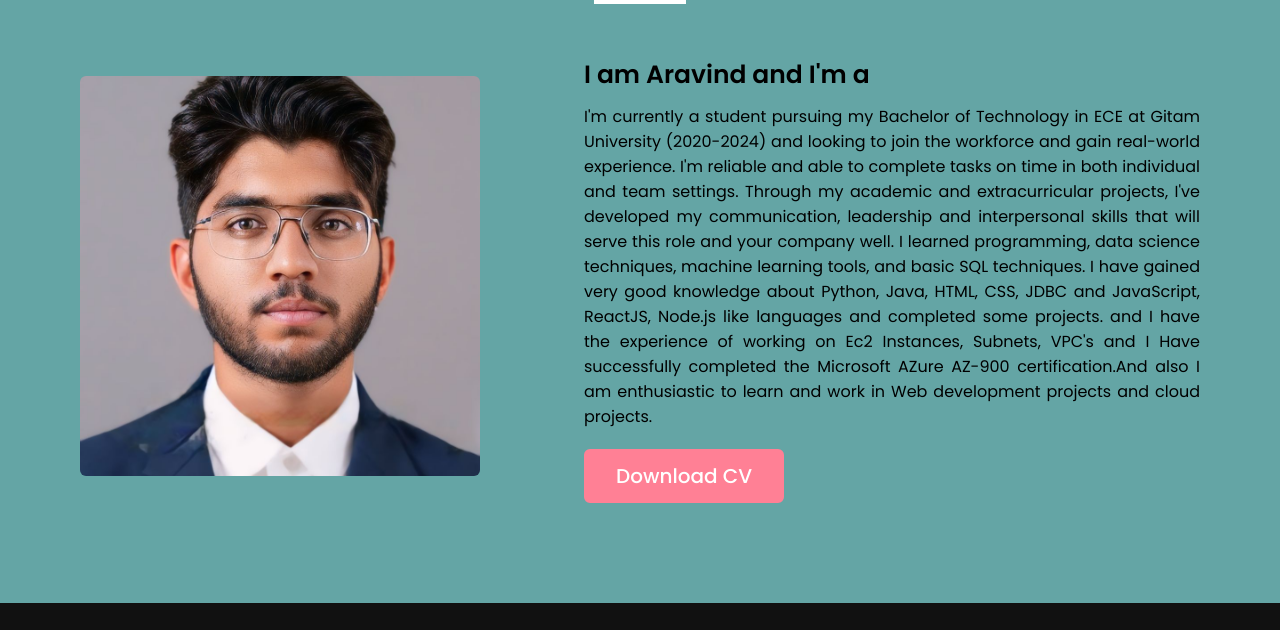
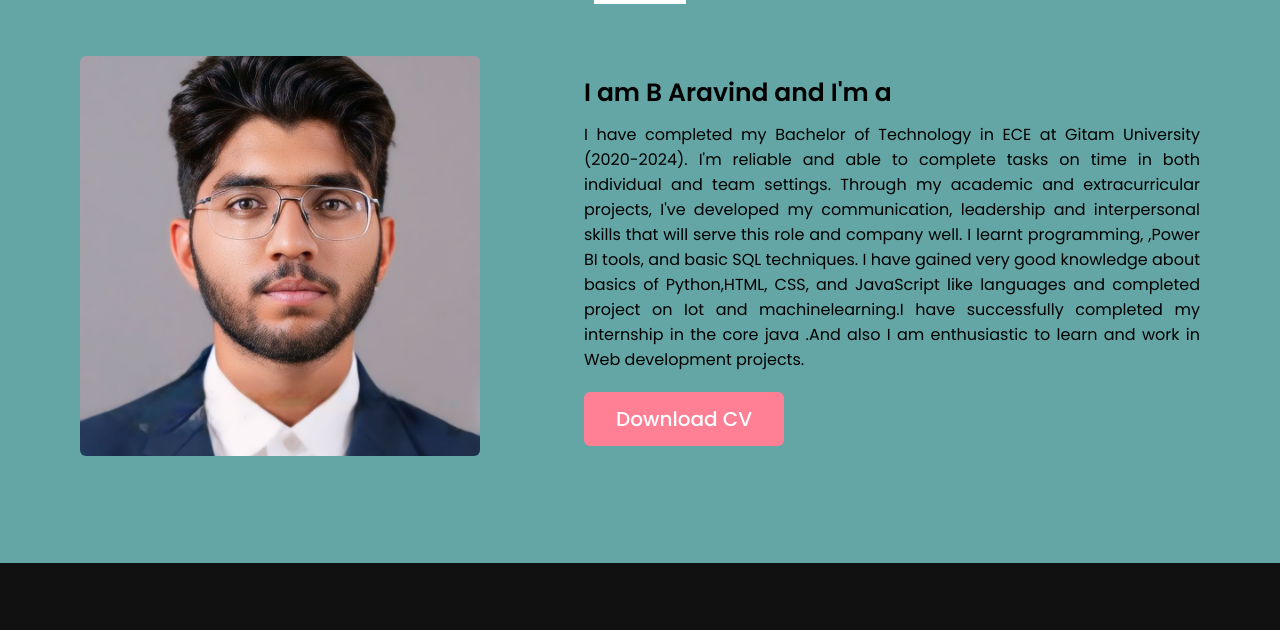
Before and after one commit to Aravind-B-2002/OIBSIB_Task_2, a plain HTML site: page index.html in a window 1280 px wide. Shown: the part 170-800 px from the top of the page. Drawn offline with nearby package versions, Linux system fonts and the light colour scheme.

Commit message:
Update index.html

```diff
--- a/index.html
+++ b/index.html
@@ -38,8 +38,8 @@
                     <img src="Image.jpeg">
                 </div>
                 <div class="column right">
-                    <div class="text">I am Aravind and I'm a<span class="typing-2"></span></div>
-                    <p> I'm currently a student pursuing my Bachelor of Technology in ECE at Gitam University (2020-2024) and looking to join the workforce and gain real-world experience. I'm reliable and able to complete tasks on time in both individual and team settings. Through my academic and extracurricular projects, I've developed my communication, leadership and interpersonal skills that will serve this role and your company well. I learned programming, data science techniques, machine learning tools, and basic SQL techniques. I have gained very good knowledge about Python, Java, HTML, CSS, JDBC and JavaScript, ReactJS, Node.js like languages and completed some projects. and I have the experience of working on Ec2 Instances, Subnets, VPC's and I Have successfully completed the Microsoft AZure AZ-900 certification.And also I am enthusiastic to learn and work in Web development projects and cloud projects. </p>
+                    <div class="text">I am B Aravind and I'm a<span class="typing-2"></span></div>
+                    <p> I have completed my Bachelor of Technology in ECE at Gitam University (2020-2024). I'm reliable and able to complete tasks on time in both individual and team settings. Through my academic and extracurricular projects, I've developed my communication, leadership and interpersonal skills that will serve this role and company well. I learnt programming, ,Power BI  tools, and basic SQL techniques. I have gained very good knowledge about basics of Python,HTML, CSS,  and JavaScript like languages and completed project on Iot and machinelearning.I have successfully completed my internship in the core java .And also I am enthusiastic to learn and work in Web development projects. </p>
                     <a href="Resume.pdf">Download CV</a>
                 </div>
             </div>
```
